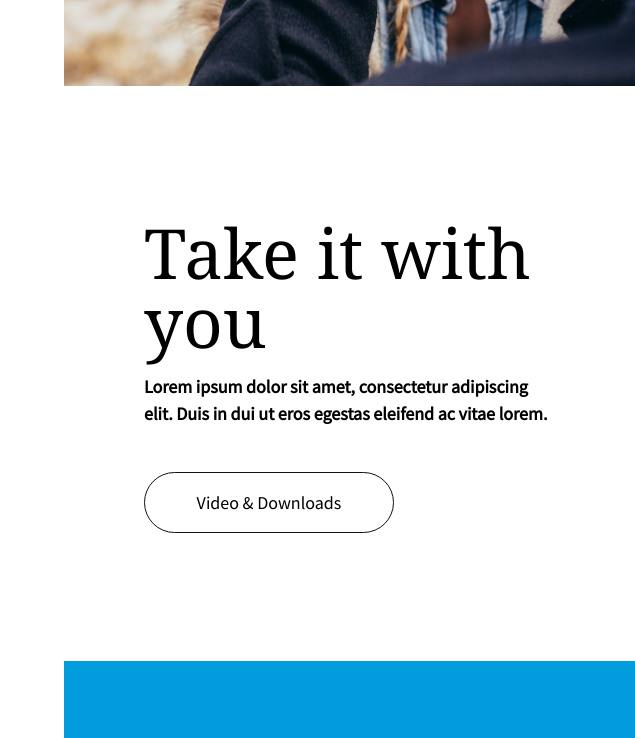
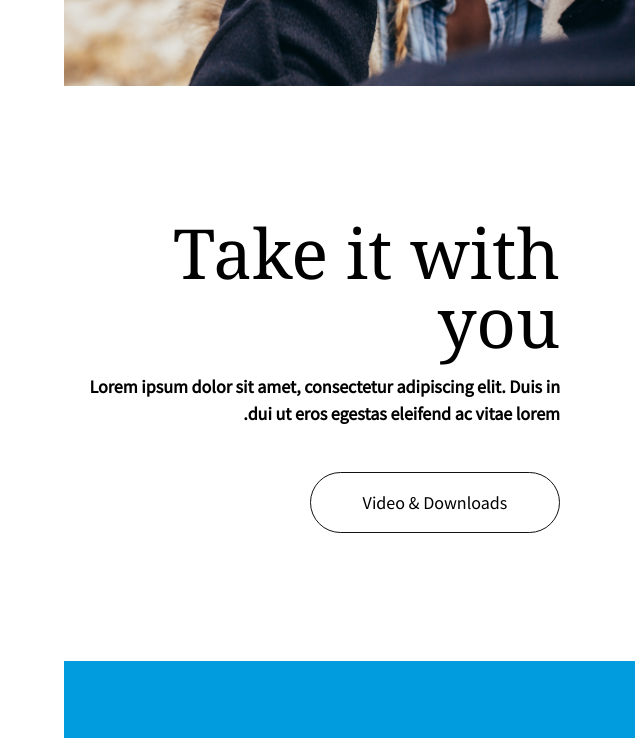
Before and after one commit to withjam/prototype-challenge-one, a website: page index.html in a window 1280 px wide. Shown: the part 1540-2278 px from the top of the page, 0-635 px from the left. Drawn offline with Linux system fonts and the light colour scheme.

Commit message:
some diffrent clamping ideas

```diff
--- a/index.css
+++ b/index.css
@@ -214,7 +214,7 @@ main > article > header {
 	flex-direction: column;
 	align-items: flex-start;
 	justify-content: center;
-	padding-block: clamp(2rem, 10vw, 5rem);
+	padding-block: 5rem;
 }
 main > article > .art {
 	grid-row: 1;
@@ -353,7 +353,8 @@ form input[type="email"] {
 }
 
 #footer p {
-	width: clamp(315px, 100%, 31rem);
+	width: 100%;
+	max-width: 31rem;
 }
 
 @media screen and (min-width: 62.5rem) {
@@ -367,16 +368,13 @@ form input[type="email"] {
 	main > article > header {
 		grid-column: 2;
 		grid-row: 1;
-		padding: clamp(2rem, 10vw, 5rem);
+		padding-inline-start: 5rem;
 	}
 	main > article > .art {
 		grid-column: 1;
 	}
-	main > article:nth-child(odd):not(.hero) > header {
-		grid-column: 1;
-	}
-	main > article:nth-child(odd):not(.hero) > .art {
-		grid-column: 2;
+	main > article:nth-child(odd):not(.hero) {
+		direction: rtl;
 	}
 	.gallery > article {
 		flex-basis: 33%;
```
